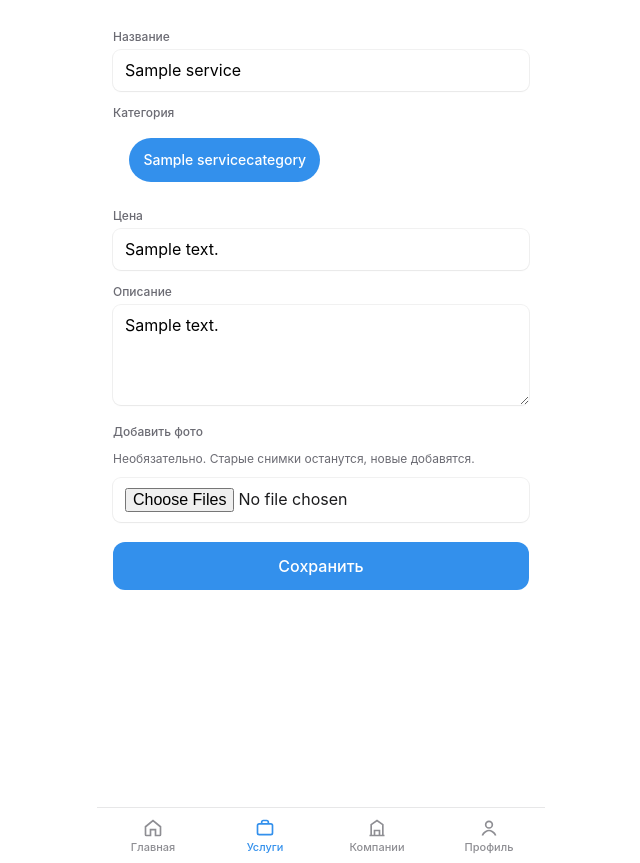
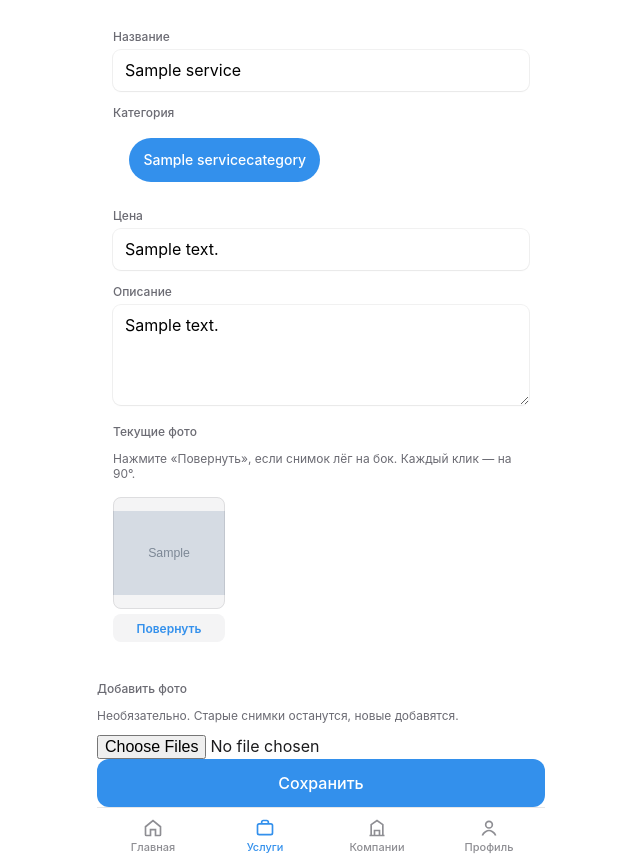
Before and after one commit to MaxMpt/MarketPlace_VB, a Django app: page /services/1/edit/ in a window 1280 px wide. Shown: the part 49-912 px from the top of the page, without its empty margins (319-959 px from the left). Run offline with Django 5.2, Linux system fonts and the light colour scheme; tables that the repository leaves empty hold one stand-in row (values such as "Sample post"); grey boxes marked "Sample" are stand-in pictures; some libraries are stand-ins or nearby versions.

Commit message:
Rotate existing listing photos

```diff
--- a/catalog/urls.py
+++ b/catalog/urls.py
@@ -22,7 +22,7 @@ urlpatterns = [
     path("profile/notify/", views.toggle_notify, name="toggle_notify"),
     path("profile/delete/", views.delete_listing, name="delete_listing"),
     path("reviews/delete/", views.delete_review, name="delete_review"),
-    path("add/", views.add_listing, name="add"),
+    path("photos/rotate/", views.rotate_photo, name="rotate_photo"),
     path("geo/suggest/", views.geo_suggest, name="geo_suggest"),
     path("reviews/add/", views.add_review, name="add_review"),
 ]
--- a/catalog/views.py
+++ b/catalog/views.py
@@ -7,7 +7,7 @@ from urllib.parse import quote
 
 from .models import Company, Photo, RatingReview, Service, ServiceCategory, UserSettings
 from .notify import is_admin, login_of, notify_admins, send_telegram, stars_word
-from .utils import parse_price_input, save_resized_image, telegram_contact_url
+from .utils import parse_price_input, rotate_saved_image, save_resized_image, telegram_contact_url
 
 
 def _photos():
@@ -337,6 +337,7 @@ def edit_service(request, pk):
             "item": service,
             "categories": ServiceCategory.objects.alive(),
             "price_value": _price_field(service),
+            "photos": service.photos.filter(deleted_at__isnull=True),
             "error": error,
             "title": "Изменить услугу",
             "back": f"/services/{service.pk}/",
@@ -377,11 +378,38 @@ def edit_company(request, pk):
         {
             "kind": "company",
             "item": company,
+            "photos": company.photos.filter(deleted_at__isnull=True),
             "error": error,
             "title": "Изменить компанию",
             "back": f"/companies/{company.pk}/",
         },
     )
+
+
+@require_POST
+def rotate_photo(request):
+    photo = get_object_or_404(Photo.objects.filter(deleted_at__isnull=True), pk=request.POST.get("pk"))
+    owner_id = None
+    nxt = "/"
+    if photo.service_id:
+        owner_id = photo.service.create_user_id
+        nxt = f"/services/{photo.service_id}/edit/"
+    elif photo.company_id:
+        owner_id = photo.company.create_user_id
+        nxt = f"/companies/{photo.company_id}/edit/"
+    elif photo.review_id:
+        owner_id = photo.review.create_user_id
+        if photo.review.service_id:
+            nxt = f"/services/{photo.review.service_id}/"
+        elif photo.review.company_id:
+            nxt = f"/companies/{photo.review.company_id}/"
+    if owner_id != request.resident.id and not is_admin(request.resident):
+        return redirect("home")
+    if photo.image:
+        photo.image.open("rb")
+        content = rotate_saved_image(photo.image, 90)
+        photo.image.save(content.name, content, save=True)
+    return redirect(nxt)
 
 
 @require_POST
--- a/static/catalog/app.css
+++ b/static/catalog/app.css
@@ -232,13 +232,19 @@ button, input, textarea { font: inherit; font-size: 16px; }
   place-items: center;
   padding: 1rem;
 }
-.lightbox img {
-  max-width: 100%;
-  max-height: 100%;
-  width: auto;
-  height: auto;
-  object-fit: contain;
-  outline: 0;
+.photo-edit { display: flex; gap: .5rem; overflow-x: auto; padding: .25rem 0 .5rem; }
+.photo-edit-item { flex-shrink: 0; width: 7rem; }
+.photo-edit-item img { width: 7rem; height: 7rem; object-fit: contain; background: var(--bg); border-radius: .5rem; }
+.photo-edit-item button {
+  width: 100%;
+  margin-top: .35rem;
+  height: 1.75rem;
+  border: 0;
+  border-radius: .5rem;
+  background: var(--bg);
+  color: var(--primary);
+  font-size: 12px;
+  font-weight: 600;
 }
 .review { display: block; background: var(--bg); border-radius: .75rem; padding: .75rem; }
 .review-gone { opacity: .65; pointer-events: none; }
--- a/templates/base.html
+++ b/templates/base.html
@@ -6,7 +6,7 @@
   <meta name="viewport" content="width=device-width, initial-scale=1, viewport-fit=cover, maximum-scale=1, user-scalable=no">
   <meta name="theme-color" content="{% if theme == 'dark' %}#1c1c1e{% else %}#ffffff{% endif %}">
   <title>{{ title|default:"ВБ2 Каталог" }}</title>
-  <link rel="stylesheet" href="{% static 'catalog/app.css' %}?v=11">
+  <link rel="stylesheet" href="{% static 'catalog/app.css' %}?v=12">
   {% block extra_head %}{% endblock %}
   <script src="https://telegram.org/js/telegram-web-app.js"></script>
 </head>
--- a/templates/catalog/edit.html
+++ b/templates/catalog/edit.html
@@ -39,6 +39,23 @@
     <iframe id="pick-frame" class="map-picker" title="Карта" src="{{ item.embed_url|default:'https://yandex.ru/map-widget/v1/?ll=37.5433,55.5477&z=15' }}" loading="lazy"></iframe>
     <input type="hidden" name="lat" id="lat" value="{{ item.lat|default_if_none:'' }}">
     <input type="hidden" name="lng" id="lng" value="{{ item.lng|default_if_none:'' }}">
+  </div>
+  {% endif %}
+
+  {% if photos %}
+  <p class="label">Текущие фото</p>
+  <p class="muted tiny">Нажмите «Повернуть», если снимок лёг на бок. Каждый клик — на 90°.</p>
+  <div class="photo-edit">
+    {% for photo in photos %}
+      <div class="photo-edit-item">
+        <img src="{{ photo.src }}" alt="">
+        <form method="post" action="{% url 'rotate_photo' %}">
+          {% csrf_token %}
+          <input type="hidden" name="pk" value="{{ photo.pk }}">
+          <button type="submit">Повернуть</button>
+        </form>
+      </div>
+    {% endfor %}
   </div>
   {% endif %}
 
```
Also changed, not shown: catalog/utils.py (+12 -0 lines).
